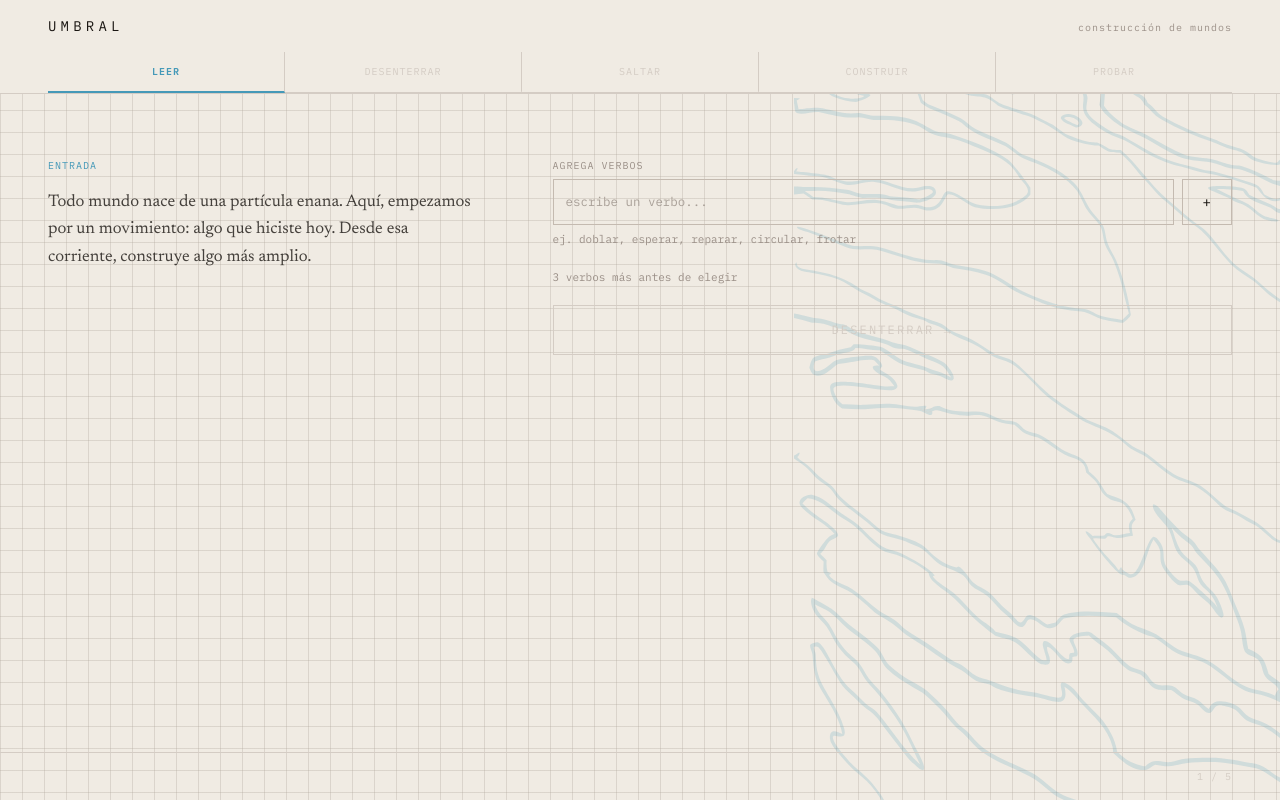
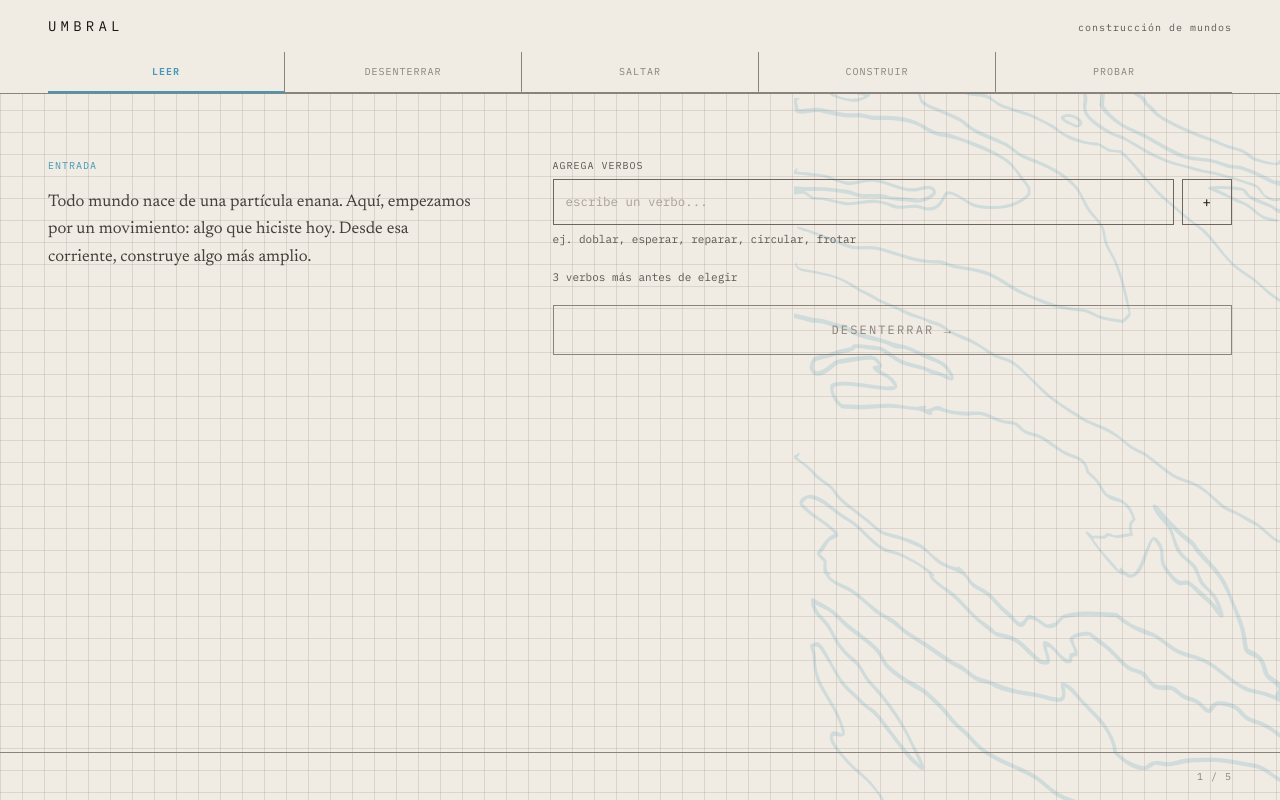
Before and after one commit to x4k4lrojo/umbral, a React (Vite) app: page / in a window 1280 px wide. Built offline with nearby package versions, Linux system fonts and the light colour scheme; the HTML template or start-up script is replaced by a standard one.

Commit message:
prompt: 120

```diff
--- a/src/App.tsx
+++ b/src/App.tsx
@@ -5,9 +5,9 @@ import { useState, useEffect, useRef, useCallback, useLayoutEffect } from "react
 const BLUE = "#4599B8";
 const INK  = "#1A1612";
 const PAPER = "#F0EBE3";
-const GRID  = "#C4BAB0";
-const MUTED = "#9A8F87";
-const FAINT = "#D4CCC4";
+const GRID  = "#6E6560";
+const MUTED = "#5C5550";
+const FAINT = "#8A837C";
 
 type Phase = 0 | 1 | 2 | 3 | 4;
 
```
